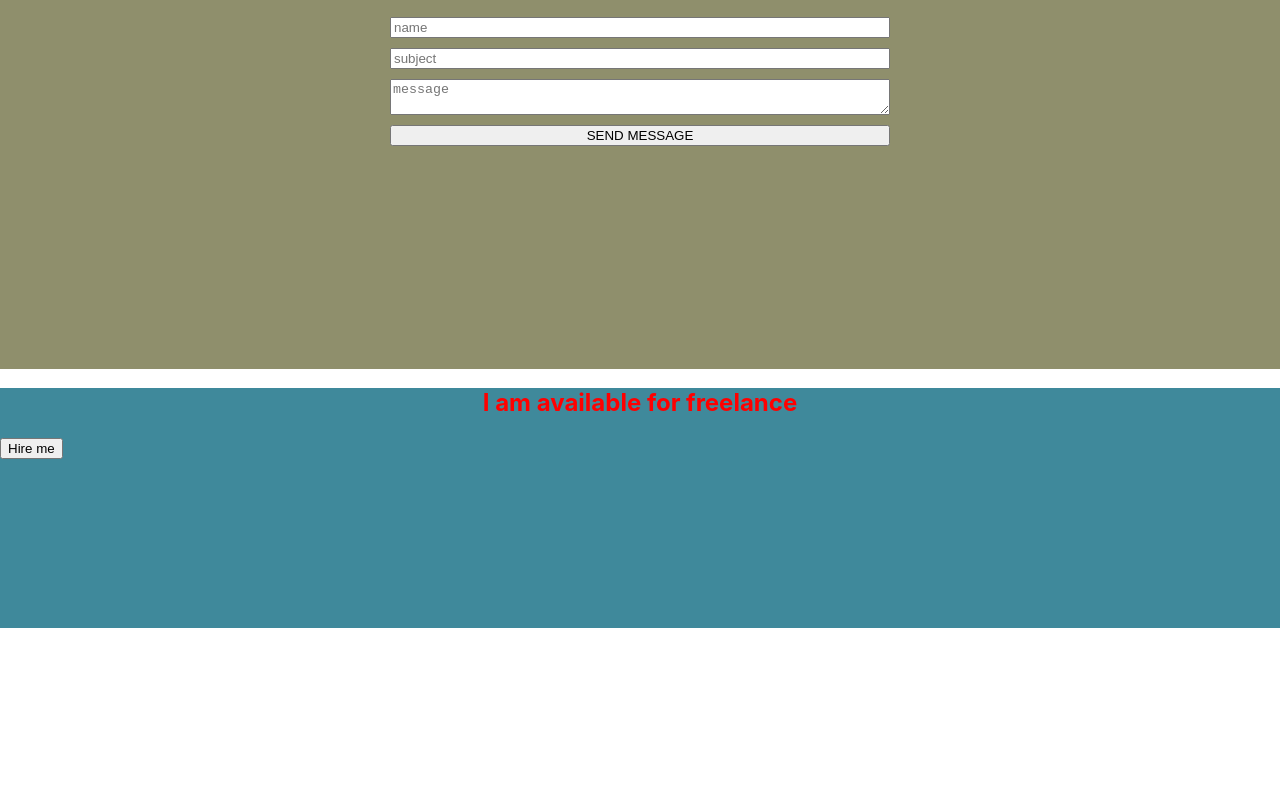
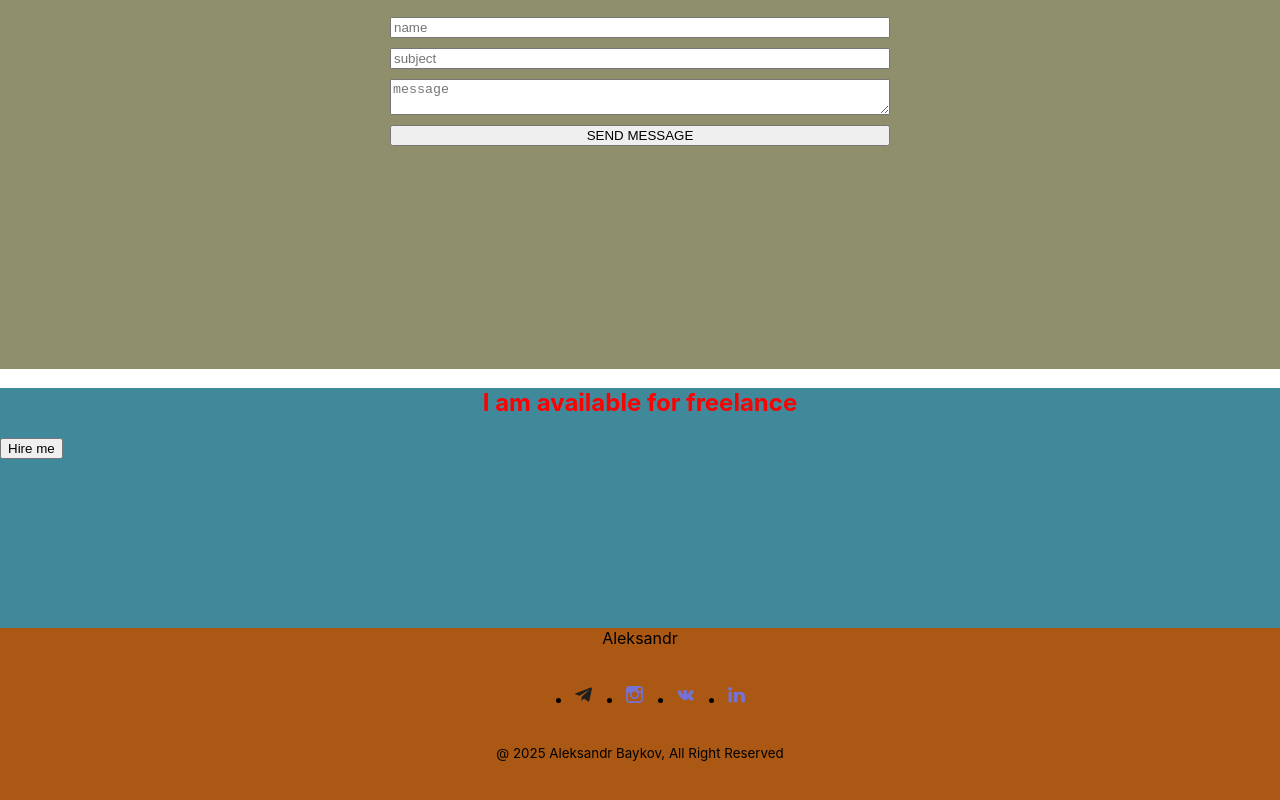
Before and after one commit to BaykovAleksandr/portfolio, a React (Vite) app: page / in a window 1280 px wide. Shown: the part 2364-3164 px from the top of the page. Before the commit the page ends 2992 px from the top, so only its background shows below. Built offline with nearby package versions, Linux system fonts and the light colour scheme.

Commit message:
add footer

```diff
--- a/src/App.tsx
+++ b/src/App.tsx
@@ -1,4 +1,5 @@
 import "./App.css";
+import Footer from './layout/footer/Footer';
 import Header from "./layout/header/Header";
 import Contact from './layout/sections/contacts/Contacts';
 import Main from "./layout/sections/main/Main";
@@ -17,6 +18,7 @@
       <Testimony/>
       <Contact/>
       <Slogan/>
+      <Footer/>
     </div>
   );
 }
--- /dev/null
+++ b/src/layout/footer/Footer.tsx
@@ -0,0 +1,76 @@
+//import React from 'react'
+
+import styled from "styled-components";
+import Icon from "../../components/icon/Icon";
+import { FlexWrapper } from "../../components/FlexWrapper";
+
+export default function Footer() {
+  return (
+    <StyledFooter>
+      <FlexWrapper direction="column" align="center">
+        <Name>Aleksandr</Name>
+        <SocialList>
+          <SocialItem>
+            <SocialLink>
+              <Icon
+                height="21px"
+                width="21px"
+                viewBox="0 0 21px 21px"
+                iconId={"telegram"}
+              ></Icon>
+            </SocialLink>
+          </SocialItem>
+          <SocialItem>
+            <SocialLink>
+              <Icon
+                height="21px"
+                width="21px"
+                viewBox="0 0 21px 21px"
+                iconId={"instagram"}
+              ></Icon>
+            </SocialLink>
+          </SocialItem>
+          <SocialItem>
+            <SocialLink>
+              <Icon
+                height="21px"
+                width="21px"
+                viewBox="0 0 21px 21px"
+                iconId={"vk"}
+              ></Icon>
+            </SocialLink>
+          </SocialItem>
+          <SocialItem>
+            <SocialLink>
+              <Icon
+                height="21px"
+                width="21px"
+                viewBox="0 0 21px 21px"
+                iconId={"linkedin"}
+              ></Icon>
+            </SocialLink>
+          </SocialItem>
+        </SocialList>
+        <Copyright>@ 2025 Aleksandr Baykov, All Right Reserved</Copyright>
+      </FlexWrapper>
+    </StyledFooter>
+  );
+}
+
+const StyledFooter = styled.footer`
+  background-color: #ab5814;
+  min-height: 30vh;
+`;
+
+const Name = styled.span``;
+
+const SocialList = styled.ul`
+  display: flex;
+  gap: 30px;
+`;
+
+const SocialItem = styled.li``;
+
+const SocialLink = styled.a``;
+
+const Copyright = styled.small``;
```
